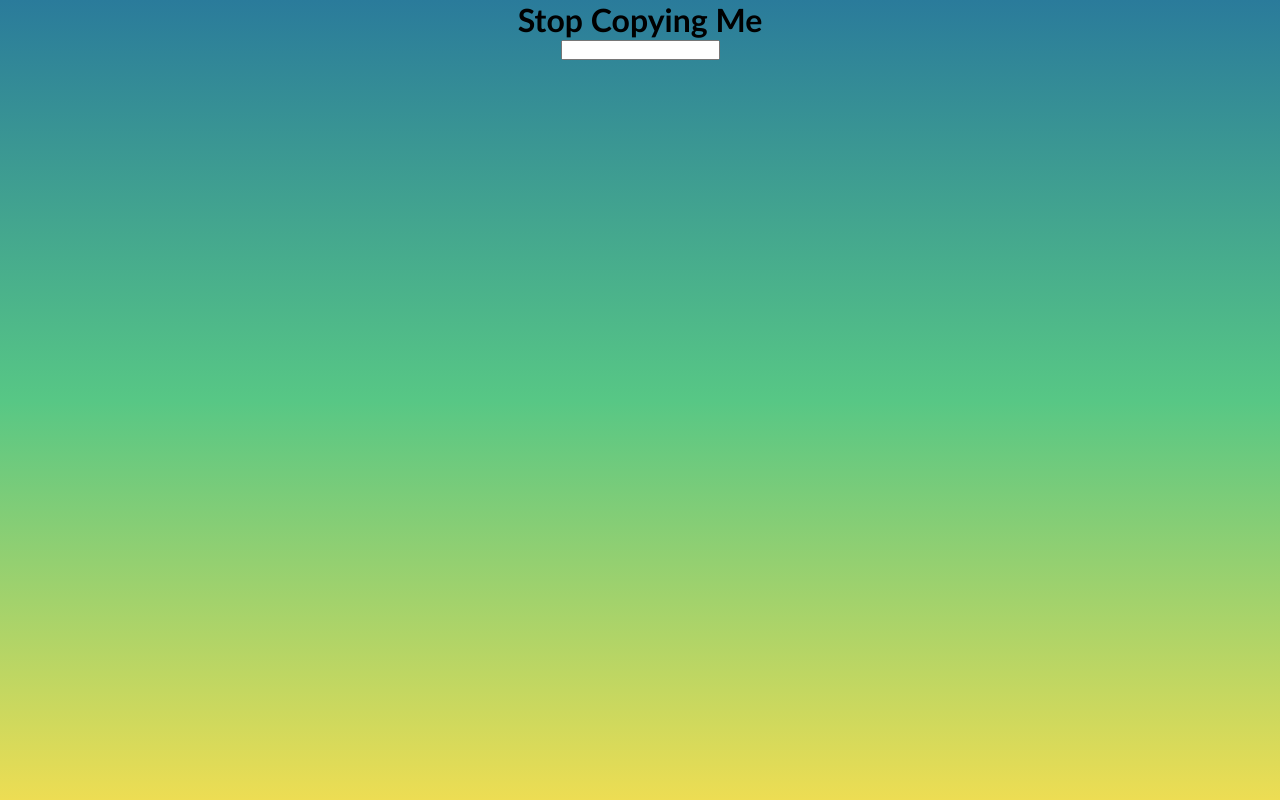
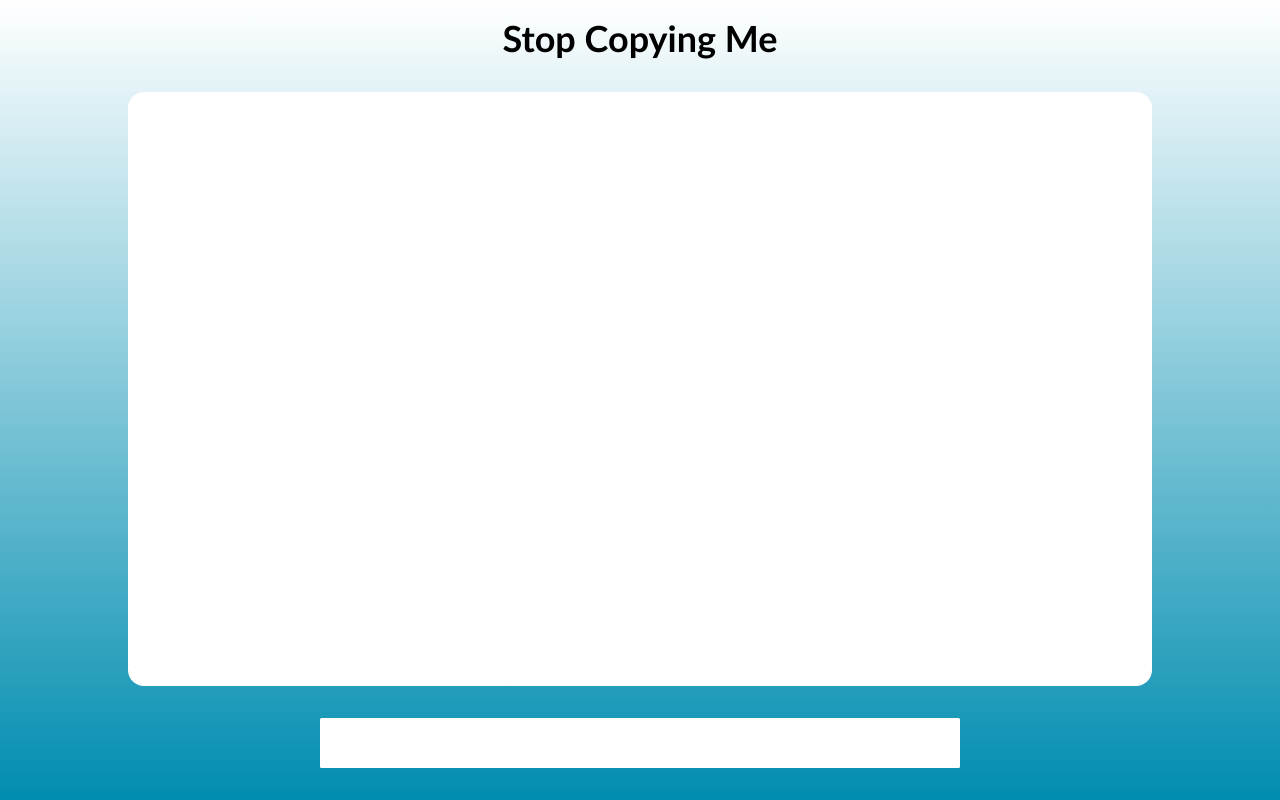
Before and after one commit to aarontark/stop-copying-me, a plain HTML site: page index.html in a window 1280 px wide. Drawn offline with Linux system fonts and the light colour scheme.

Commit message:
added basic styling

```diff
--- a/style.css
+++ b/style.css
@@ -12,5 +12,38 @@ body {
     min-height: 100vh;
     font-family:'Gill Sans', 'Gill Sans MT', Calibri, 'Trebuchet MS', sans-serif;
     background: #2A7B9B;
-    background: linear-gradient(180deg,rgba(42, 123, 155, 1) 0%, rgba(87, 199, 133, 1) 50%, rgba(237, 221, 83, 1) 100%);
+    background: linear-gradient(0deg,rgba(42, 123, 155, 1) 0%, rgba(0, 141, 176, 1) 0%, rgba(255, 255, 255, 1) 100%);
 }
+
+.title {
+    padding-top: 1rem;
+    font-size: 2.25rem;
+}
+
+.main-content {
+    flex-grow: 1;
+    display: flex;
+    gap: 2rem;
+    flex-direction: column;
+    align-items: center;
+    padding-block: 2em;
+    width: 80%;
+}
+
+.message-window {
+    background-color: white;
+    width: 100%;
+    flex-grow: 1;
+    border-radius: 1rem;
+}
+
+.message-input {
+    width: 100%;
+    max-width: 40rem;
+    padding-block: .5rem;
+    border: none;
+    outline: none;
+    font-size: 1.75rem;
+    padding-inline: .5rem;
+    border-radius: .1rem;
+}
```
